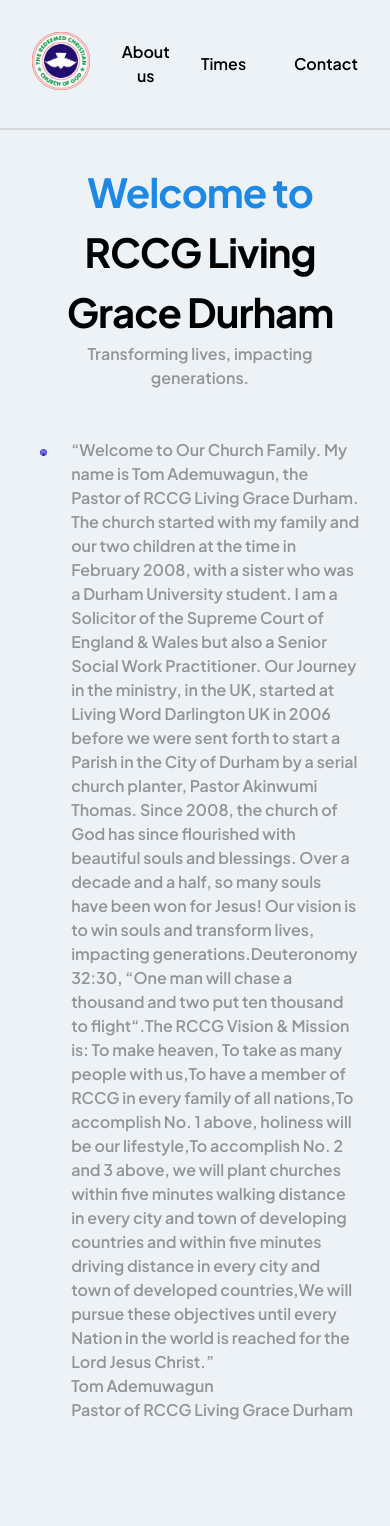
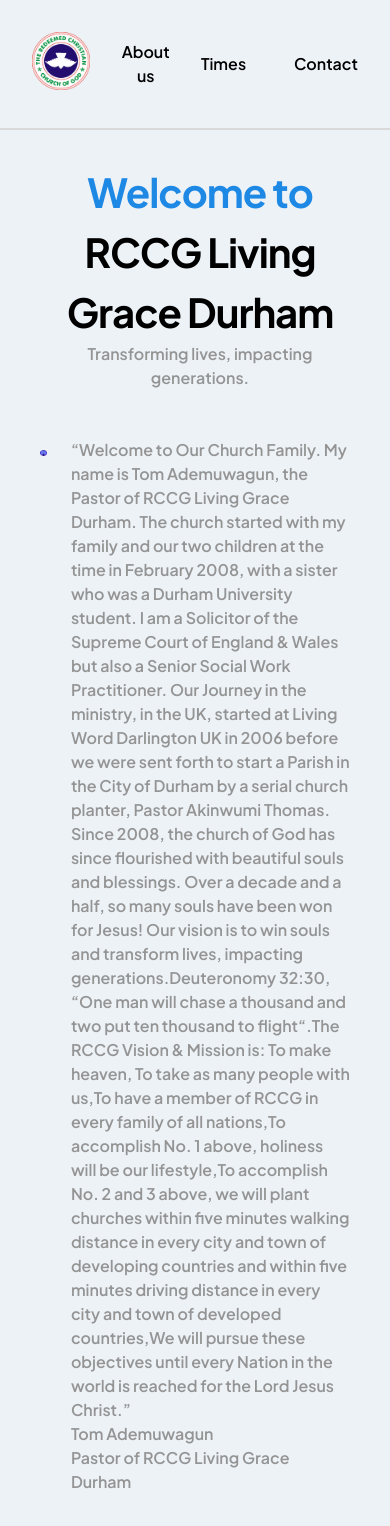
Before and after one commit to LivingGrace/website, a Next.js app: page / in a window 390 px wide. Before the commit the page ends 1454 px from the top, so only its background shows below. Built offline with nearby package versions, Linux system fonts and the light colour scheme.

Commit message:
feat: push quote text into page

```diff
--- a/components/text/Quote.tsx
+++ b/components/text/Quote.tsx
@@ -9,8 +9,8 @@
 
 export default function Quote({image, message, author, title}: QuoteProps) {
     return (
-        <div className="flex grow shrink-0 my-10 text-[19px] lg:w-[30rem] w-[20rem] text-[#949494] md:pt-5 gap-6">
-            <div>
+        <div className="flex grow md:pt-3 gap-6">
+            <div className="shrink-0">
                 <Image
                     width="256"
                     height="256"
@@ -18,7 +18,7 @@
                     alt={`Image of ${author}`}
                 />
             </div>
-            <div>
+            <div className="text-[19px] text-[#949494]">
                 <p>“{message.trim()}”</p>
                 <p>{author}</p>
                 {title}
```
